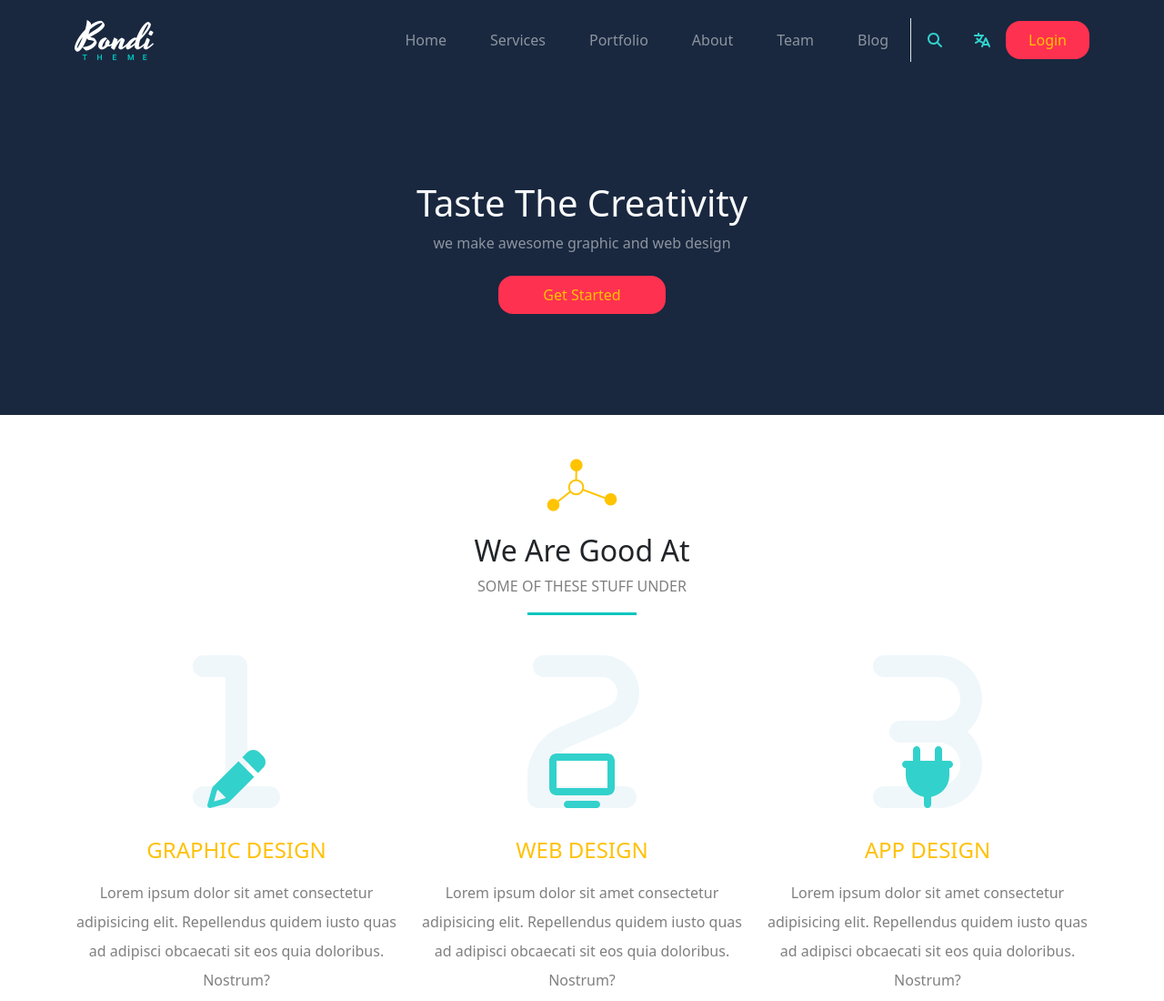
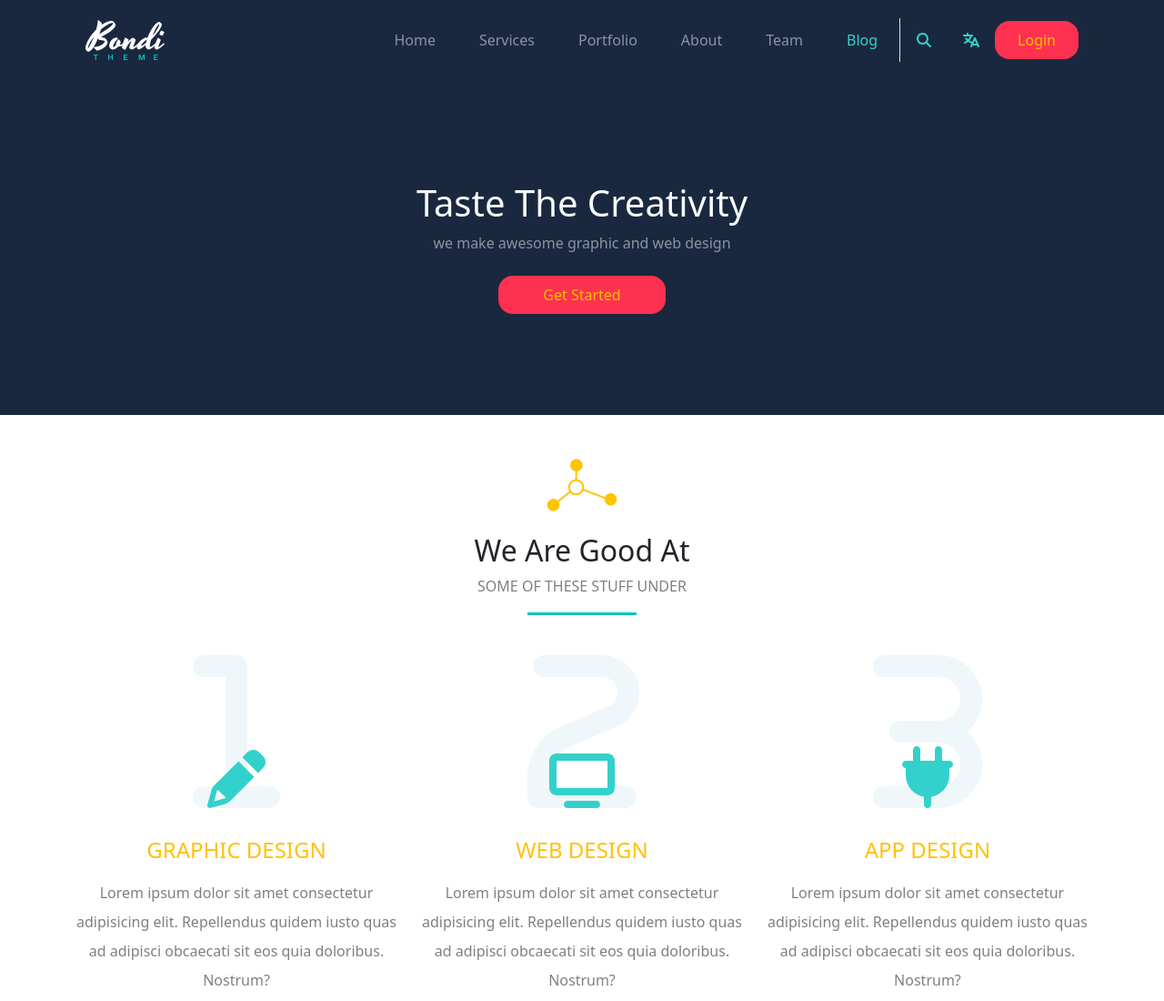
Before and after one commit to yousefHelly/Multilingual-template-Bootstrap-5, a website: page project/html/index.html in a window 1280 px wide. Shown: the top 1100 px of the page at 91% size. Drawn offline with nearby package versions, Linux system fonts and the light colour scheme; files that its build step writes are made by us from their sources; files whose address does not match are found by name.

Commit message:
update navbar

```diff
--- a/project/html/index.html
+++ b/project/html/index.html
@@ -15,7 +15,7 @@
     <!--Start nav-->
     <div class="header sticky-top">
         <nav class="navbar navbar-expand-lg navbar-light sticky-top">
-            <div class="container flex-sm-column flex-md-row">
+            <div class="container flex-sm-column flex-md-row px-4">
                 <a class="navbar-brand" href="#">
                     <img src="dist/imgs/logo.png" alt="" srcset="">
                 </a>
--- a/project/js/main.js
+++ b/project/js/main.js
@@ -29,13 +29,13 @@ window.onscroll = function(){
         scrollProgress.style.right = '0';
     }
     var scrollPer = (document.documentElement.scrollTop / fullHeight) * 100;
-    scrollProgress.style.width =scrollPer + '';
+    scrollProgress.style.width =scrollPer + '%';
     // focus the current section while scrolling
     sections.forEach(function(sec){
         if(scrollY>=sec.offsetTop && scrollY< sec.offsetHeight + sec.offsetTop){
             navItems.forEach(function(item){
                 item.classList.remove("active");
-                document.querySelector("a[href='" + sec.id + "']").classList.add("active");
+                document.querySelector('a[href = "#'+sec.id + '"]').classList.add("active");
             })
         }
     })
```
Also changed, not shown: index.html (+1 -1 lines), dist/js/main.js, 1 other file.
